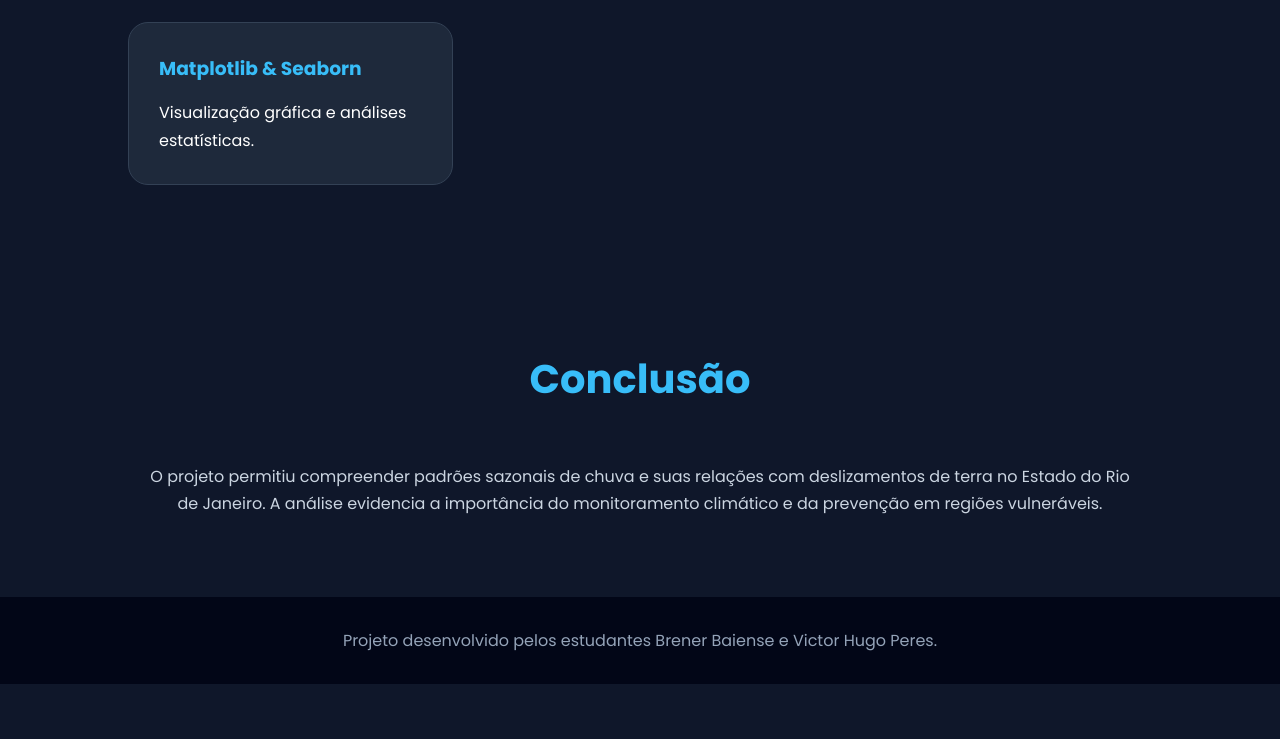
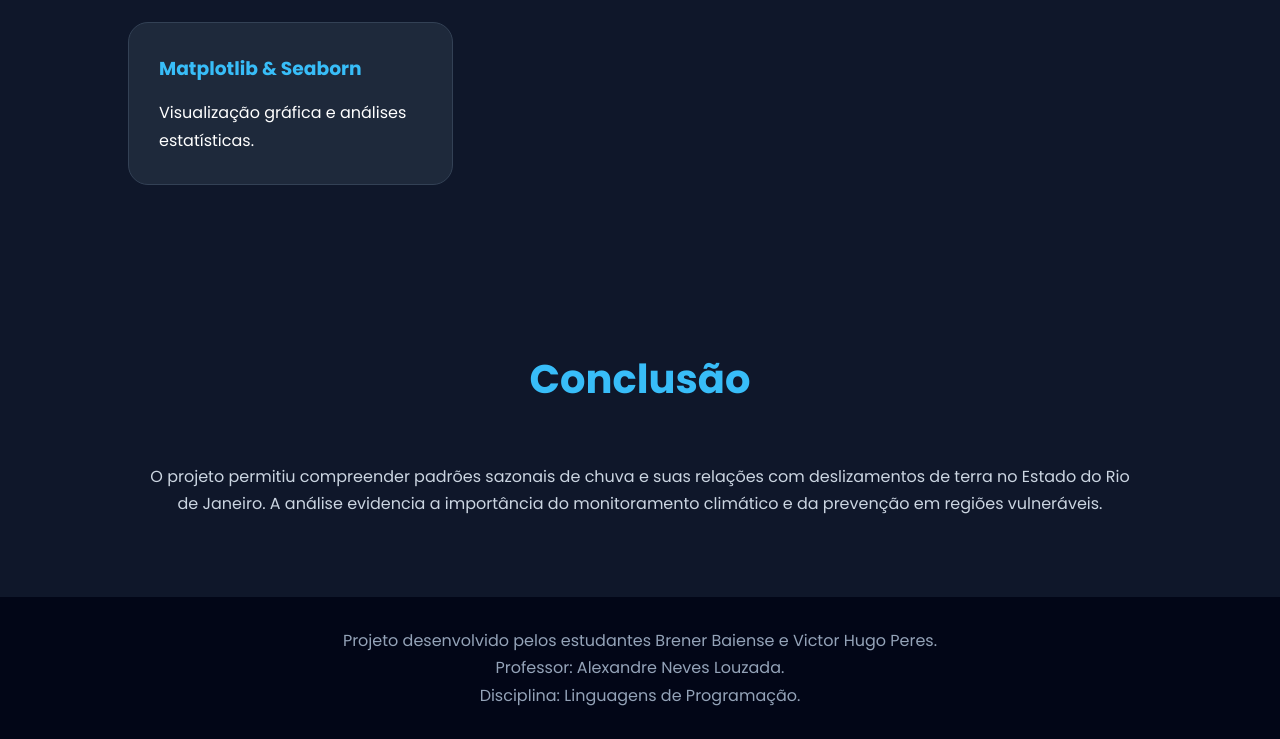
Before and after one commit to BrenerSI/Atividade-G2-Projeto-Final, a plain HTML site: page index.html in a window 1280 px wide. Shown: the part 3257-3996 px from the top of the page. Before the commit the page ends 3941 px from the top, so only its background shows below. Drawn offline with Linux system fonts and the light colour scheme.

Commit message:
Update index.html

```diff
--- a/index.html
+++ b/index.html
@@ -363,6 +363,12 @@
     <p>
         Projeto desenvolvido pelos estudantes Brener Baiense e Victor Hugo Peres.
     </p>
+    <p>
+        Professor: Alexandre Neves Louzada.
+    </p>
+    <p>
+       Disciplina: Linguagens de Programação.
+    </p>
 </footer>
 
 </body>
```
